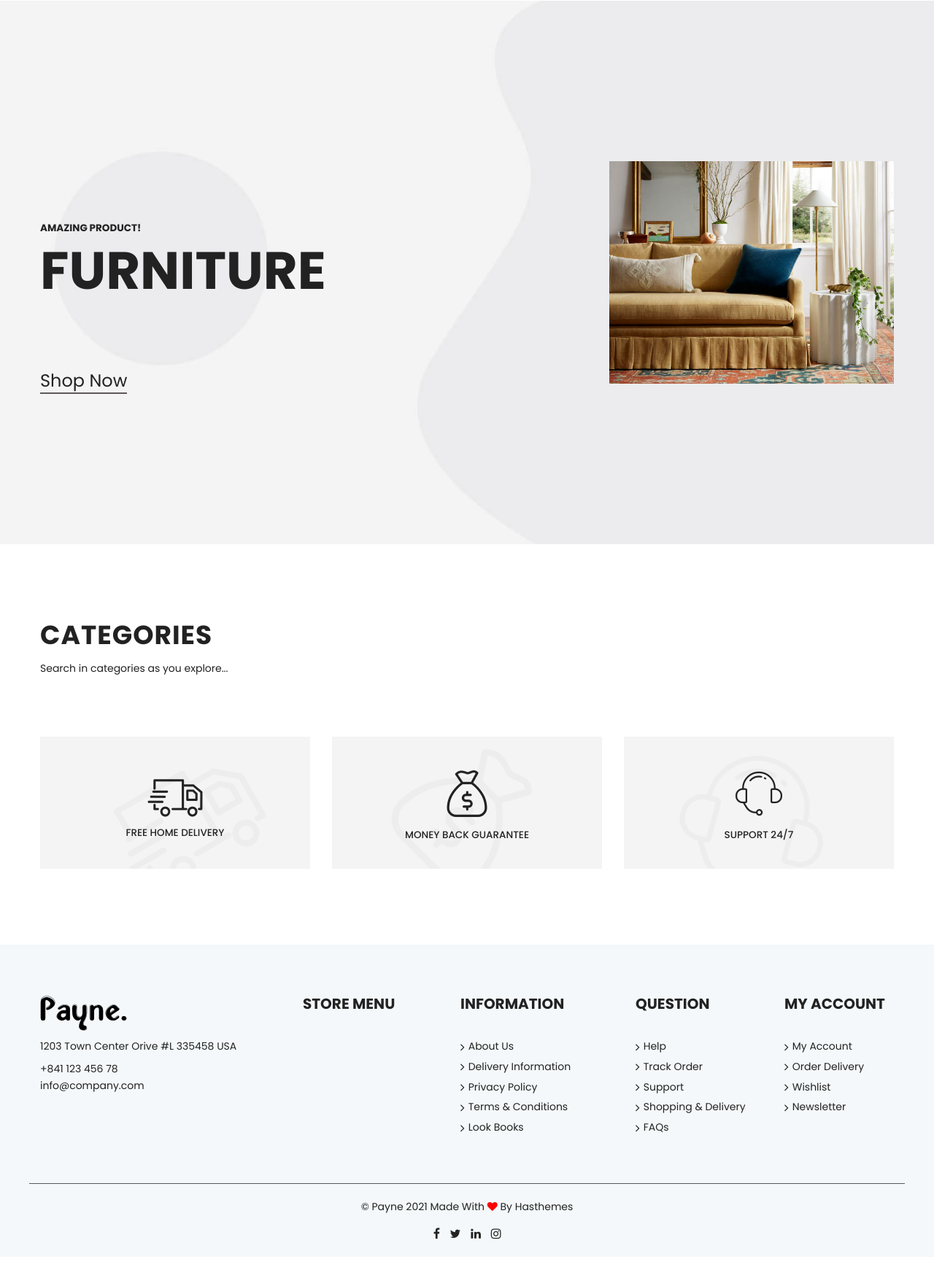
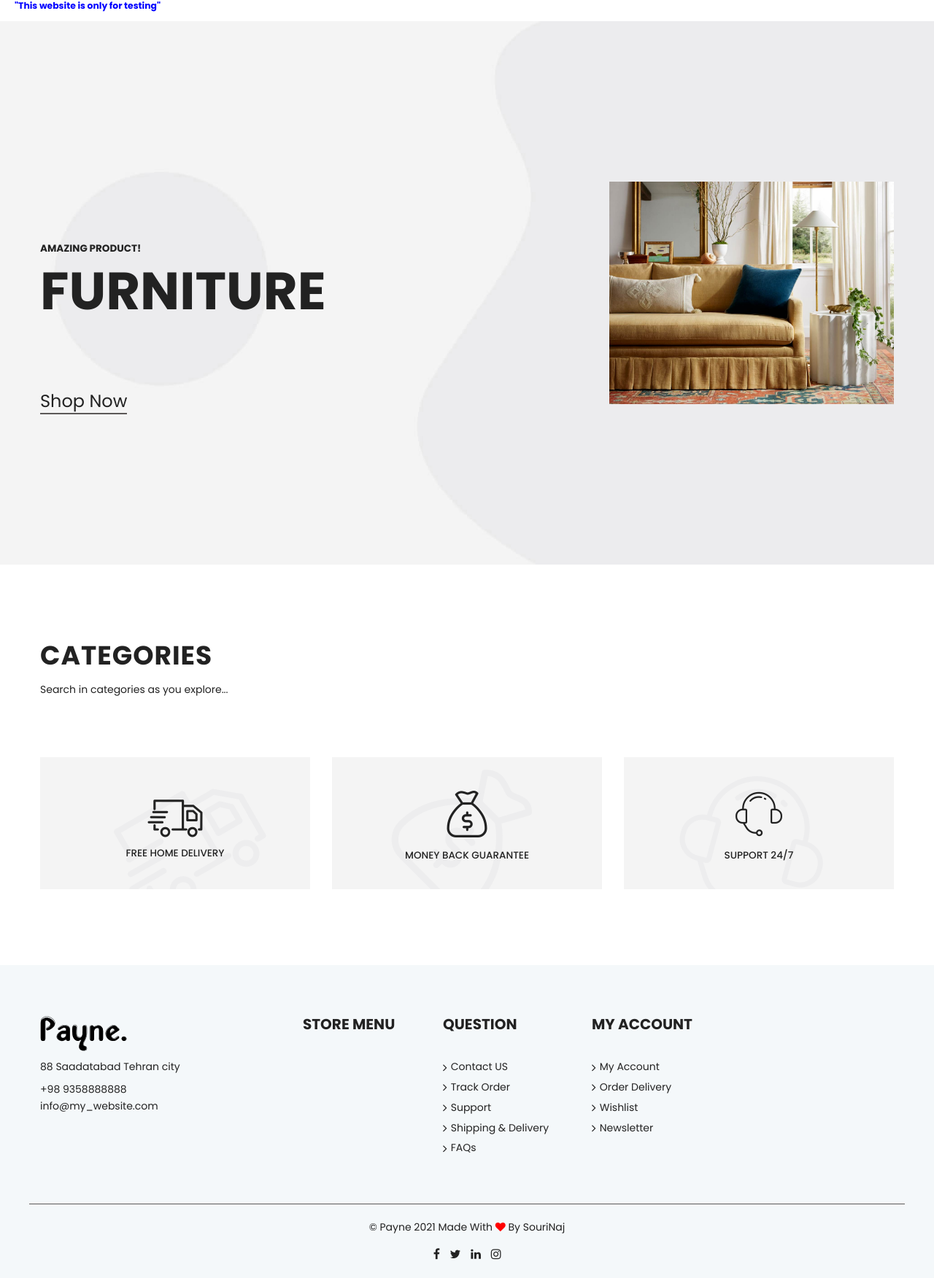
Before and after one commit to SoroushNajafi/shopping_online_3, a Django app: page /en/ in a window 1280 px wide. Shown: the part 107-1859 px from the top of the page at 73% size. Before the commit the page ends 1806 px from the top, so only its background shows below. Run offline with Django 4.2, Linux system fonts and the light colour scheme; data that the repository does not hold is empty; parts of the project's set-up code (start-up, migrations or seed data) failed here and were passed over; some libraries are stand-ins or nearby versions.

Commit message:
translation completed for each app

```diff
--- a/pages/templates/pages/home.html
+++ b/pages/templates/pages/home.html
@@ -7,6 +7,7 @@
 {% endblock %}
 
 {% block content %}
+    <h4 style="color: blue" class="ml--20">{% trans '"This website is only for testing"' %}</h4>
          <!-- Main Content Wrapper Start -->
         <main class="main-content-wrapper">
             <!-- Slider area Start -->
--- a/pages/templates/pages/search_result.html
+++ b/pages/templates/pages/search_result.html
@@ -12,7 +12,7 @@
     <div class="shop-products">
         <div class="row">
             {% for product in page_obj %}
-                <div class="col-xl-4 col-sm-6" style="border-right-style: groove">
+                <div class="col-xl-4 col-sm-6" style="border: 1px solid black; margin: 1px;width: 500px">
                     <div class="payne-product">
                         <div class="product__inner">
                             <div class="product__image">
@@ -47,7 +47,6 @@
                     </div>
                 </div>
             {% endfor %}
-            <hr>
         <nav class="pagination-wrap">
                                 <ul class="pagination">
                                     {% if page_obj.has_previous %}
--- a/products/templates/products/product_detail.html
+++ b/products/templates/products/product_detail.html
@@ -172,7 +172,7 @@
                             </div>
                             <div class="product-footer-meta">
                                 <p><span>{% trans 'Category:' %}</span>
-                                    <a href="{% url 'products_by_category' product.category.id %}">{{ product.category }}</a>
+                                    <a href="{% url 'products_by_category' product.category.id %}">{{ product.category.get_name }}</a>
 
                                 </p>
                             </div>
@@ -338,7 +338,7 @@
                             ]'>
                             {% for product in related_products %}
 
-                            <div class="item">
+                            <div class="item" style="border: 1px solid black; padding: 10px; margin: 10px;">
                                 <div class="payne-product">
                                     <div class="product__inner">
                                         <div class="product__image">
--- a/templates/footer.html
+++ b/templates/footer.html
@@ -13,15 +13,15 @@
                         </figure>
                     </div>
                     <div class="address-widget">
-                        <address>1203 Town Center Orive #L 335458 USA</address>
-                        <a href="tel:+84112345678">+841 123 456 78</a>
-                        <a href="mailto:info@company.com">info@company.com</a>
+                        <address>{% trans '88 Saadatabad Tehran city' %}</address>
+                        <a href="tel:+84112345678">{% trans '+98 9358888888' %}</a>
+                        <a href="mailto:info@company.com">info@my_website.com</a>
                     </div>
                 </div>
             </div>
             <div class="col footer-column-2 mb-md--33">
                 <div class="footer-widget">
-                    <h3 class="widget-title mb--35 mb-sm--15">Store Menu</h3>
+                    <h3 class="widget-title mb--35 mb-sm--15">{% trans 'Store Menu' %}</h3>
                     <ul class="footer-menu">
                         {% for category in categories %}
                         <li>
@@ -35,76 +35,76 @@
                     </ul>
                 </div>
             </div>
-            <div class="col footer-column-3 mb-sm--33">
+{#            <div class="col footer-column-3 mb-sm--33">#}
+{#                <div class="footer-widget">#}
+{#                    <h3 class="widget-title mb--35 mb-sm--15">Information</h3>#}
+{#                    <ul class="footer-menu">#}
+{#                        <li>#}
+{#                            <a href="#">#}
+{#                                <i class="fa fa-angle-right"></i>#}
+{#                                <span>About Us</span>#}
+{#                            </a>#}
+{#                        </li>#}
+{#                        <li>#}
+{#                            <a href="#">#}
+{#                                <i class="fa fa-angle-right"></i>#}
+{#                                <span>Delivery Information</span>#}
+{#                            </a>#}
+{#                        </li>#}
+{#                        <li>#}
+{#                            <a href="#">#}
+{#                                <i class="fa fa-angle-right"></i>#}
+{#                                <span>Privacy Policy</span>#}
+{#                            </a>#}
+{#                        </li>#}
+{#                        <li>#}
+{#                            <a href="#">#}
+{#                                <i class="fa fa-angle-right"></i>#}
+{#                                <span>Terms &amp; Conditions</span>#}
+{#                            </a>#}
+{#                        </li>#}
+{#                        <li>#}
+{#                            <a href="#">#}
+{#                                <i class="fa fa-angle-right"></i>#}
+{#                                <span>Look Books</span>#}
+{#                            </a>#}
+{#                        </li>#}
+{#                    </ul>#}
+{#                </div>#}
+{#            </div>#}
+            <div class="col footer-column-4 mb-xs--33">
                 <div class="footer-widget">
-                    <h3 class="widget-title mb--35 mb-sm--15">Information</h3>
+                    <h3 class="widget-title mb--35 mb-sm--15">{% trans 'Question' %}</h3>
+                    <div class="footer-widget">
                         <ul class="footer-menu">
                             <li>
-                            <a href="#">
+                                <a href="{% url 'contact_us' %}">
                                     <i class="fa fa-angle-right"></i>
-                                <span>About Us</span>
+                                    <span>{% trans 'Contact US' %}</span>
                                 </a>
                             </li>
                             <li>
                                 <a href="#">
                                     <i class="fa fa-angle-right"></i>
-                                <span>Delivery Information</span>
+                                    <span>{% trans 'Track Order' %}</span>
                                 </a>
                             </li>
                             <li>
                                 <a href="#">
                                     <i class="fa fa-angle-right"></i>
-                                <span>Privacy Policy</span>
+                                    <span>{% trans 'Support' %}</span>
                                 </a>
                             </li>
                             <li>
                                 <a href="#">
                                     <i class="fa fa-angle-right"></i>
-                                <span>Terms &amp; Conditions</span>
+                                    <span>{% trans 'Shipping & Delivery' %}</span>
                                 </a>
                             </li>
                             <li>
                                 <a href="#">
                                     <i class="fa fa-angle-right"></i>
-                                <span>Look Books</span>
-                            </a>
-                        </li>
-                    </ul>
-                </div>
-            </div>
-            <div class="col footer-column-4 mb-xs--33">
-                <div class="footer-widget">
-                    <h3 class="widget-title mb--35 mb-sm--15">Question</h3>
-                    <div class="footer-widget">
-                        <ul class="footer-menu">
-                            <li>
-                                <a href="#">
-                                    <i class="fa fa-angle-right"></i>
-                                    <span>Help</span>
-                                </a>
-                            </li>
-                            <li>
-                                <a href="order-tracking.html">
-                                    <i class="fa fa-angle-right"></i>
-                                    <span>Track Order</span>
-                                </a>
-                            </li>
-                            <li>
-                                <a href="#">
-                                    <i class="fa fa-angle-right"></i>
-                                    <span>Support</span>
-                                </a>
-                            </li>
-                            <li>
-                                <a href="shop.html">
-                                    <i class="fa fa-angle-right"></i>
-                                    <span>Shopping &amp; Delivery</span>
-                                </a>
-                            </li>
-                            <li>
-                                <a href="#">
-                                    <i class="fa fa-angle-right"></i>
-                                    <span>FAQs</span>
+                                    <span>{% trans 'FAQs' %}</span>
                                 </a>
                             </li>
                         </ul>
@@ -113,30 +113,30 @@
             </div>
             <div class="col footer-column-5">
                 <div class="footer-widget">
-                    <h3 class="widget-title mb--35 mb-sm--15">My Account</h3>
+                    <h3 class="widget-title mb--35 mb-sm--15">{% trans 'My Account' %}</h3>
                     <ul class="footer-menu">
                         <li>
-                            <a href="my-account.html">
+                            <a href="{% url 'my_profile' %}">
                                 <i class="fa fa-angle-right"></i>
-                                <span>My Account</span>
-                            </a>
-                        </li>
-                        <li>
-                            <a href="order-tracking.html">
-                                <i class="fa fa-angle-right"></i>
-                                <span>Order Delivery</span>
-                            </a>
-                        </li>
-                        <li>
-                            <a href="wishlist.html">
-                                <i class="fa fa-angle-right"></i>
-                                <span>Wishlist</span>
+                                <span>{% trans 'My Account' %}</span>
                             </a>
                         </li>
                         <li>
                             <a href="#">
                                 <i class="fa fa-angle-right"></i>
-                                <span>Newsletter</span>
+                                <span>{% trans 'Order Delivery' %}</span>
+                            </a>
+                        </li>
+                        <li>
+                            <a href="#">
+                                <i class="fa fa-angle-right"></i>
+                                <span>{% trans 'Wishlist' %}</span>
+                            </a>
+                        </li>
+                        <li>
+                            <a href="#">
+                                <i class="fa fa-angle-right"></i>
+                                <span>{% trans 'Newsletter' %}</span>
                             </a>
                         </li>
                     </ul>
@@ -146,23 +146,23 @@
         <div class="row ptb--20">
             <div class="col-12 text-center">
                 <p class="copyright-text">&copy; Payne 2021 Made With <i class="fa fa-heart"></i> By
-                    Hasthemes</p>
+                    SouriNaj</p>
                 <div class="social space-10">
-                    <a href="https://www.facebook.com" target="_blank" rel="noopener noreferrer" class="social__link">
+                    <a href="#" target="_blank" rel="noopener noreferrer" class="social__link">
                         <i class="fa fa-facebook"></i>
-                        <span class="sr-only">Facebook</span>
+                        <span class="sr-only">{% trans 'Facebook' %}</span>
                     </a>
-                    <a href="https://www.twitter.com" target="_blank" rel="noopener noreferrer" class="social__link">
+                    <a href="#" target="_blank" rel="noopener noreferrer" class="social__link">
                         <i class="fa fa-twitter"></i>
-                        <span class="sr-only">Twitter</span>
+                        <span class="sr-only">{% trans 'Twitter' %}</span>
                     </a>
-                    <a href="https://www.linkedin.com" target="_blank" rel="noopener noreferrer" class="social__link">
+                    <a href="#" target="_blank" rel="noopener noreferrer" class="social__link">
                         <i class="fa fa-linkedin"></i>
-                        <span class="sr-only">Linkedin</span>
+                        <span class="sr-only">{% trans 'Linkedin' %}</span>
                     </a>
-                    <a href="https://www.instagram.com" target="_blank" rel="noopener noreferrer" class="social__link">
+                    <a href="#" target="_blank" rel="noopener noreferrer" class="social__link">
                         <i class="fa fa-instagram"></i>
-                        <span class="sr-only">Instagram</span>
+                        <span class="sr-only">{% trans 'Instagram' %}</span>
                     </a>
                 </div>
             </div>
```
Also changed, not shown: locale/fa/LC_MESSAGES/django.po, orders/locale/fa/LC_MESSAGES/django.po, pages/locale/fa/LC_MESSAGES/django.po, payment/locale/fa/LC_MESSAGES/django.po, products/locale/fa/LC_MESSAGES/django.po, 5 other files. Lines whose indentation alone changed are shown as unchanged.
